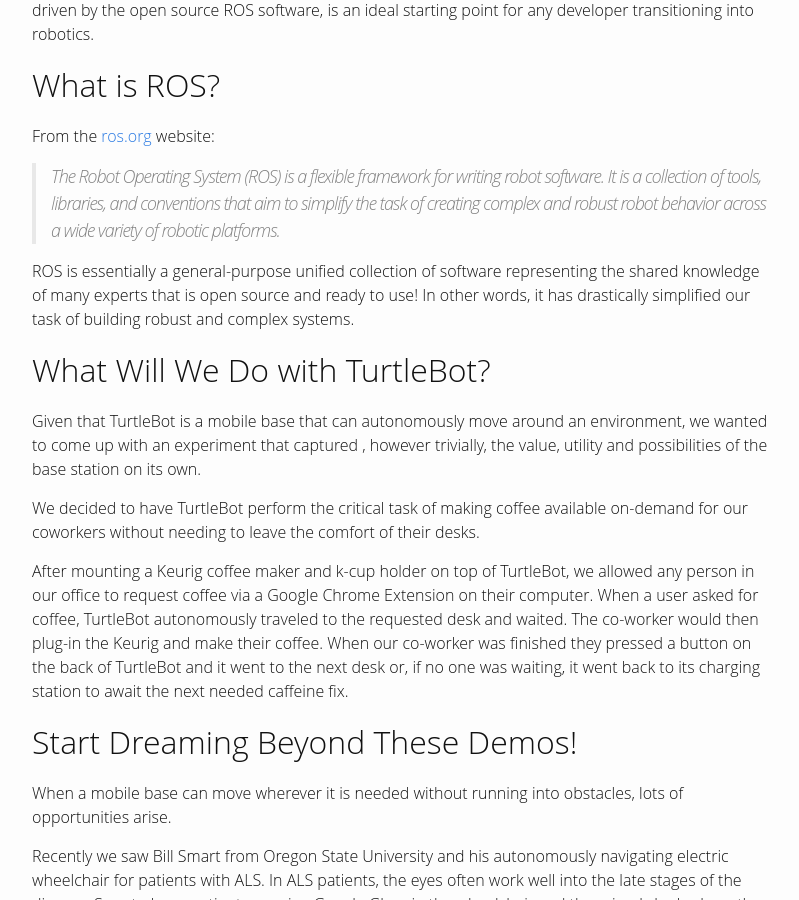
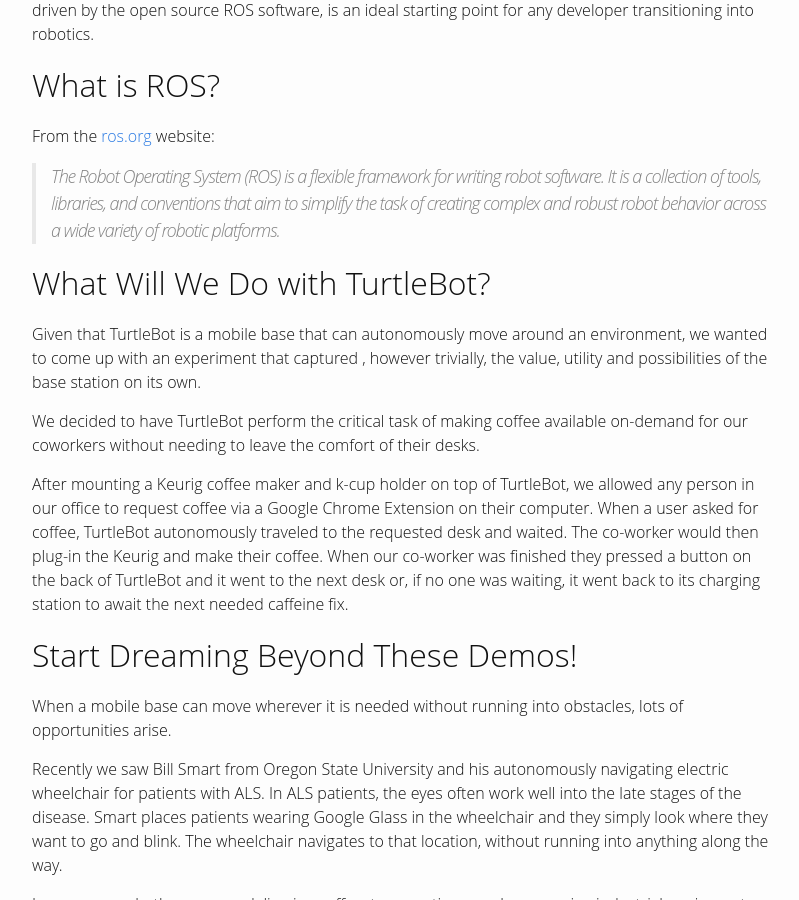
Before and after one commit to turtlebot/learn.turtlebot.com, a Jekyll site: the page built from _posts/2015-02-01-1.markdown, in a window 1280 px wide and 900 px high, scrolled down 1138 px. Shown: the whole window, without its empty margins (238-1037 px from the left). Built offline with Jekyll 4.4.1, drawn with Linux system fonts in a browser that asks for light colours; nearby versions of some CDN libraries.

Commit message:
duplicate content

```diff
--- a/_posts/2015-02-01-1.markdown
+++ b/_posts/2015-02-01-1.markdown
@@ -27,8 +27,6 @@
 
 > The Robot Operating System (ROS) is a flexible framework for writing robot software. It is a collection of tools, libraries, and conventions that aim to simplify the task of creating complex and robust robot behavior across a wide variety of robotic platforms.
 
-ROS is essentially a general-purpose unified collection of software representing the shared knowledge of many experts that is open source and ready to use! In other words, it has drastically simplified our task of building robust and complex systems.
-
 ## What Will We Do with TurtleBot?
 
 Given that TurtleBot is a mobile base that can autonomously move around an environment, we wanted to come up with an experiment that captured , however trivially, the value, utility and possibilities of the base station on its own.
```
Also changed, not shown: 2 other files.
